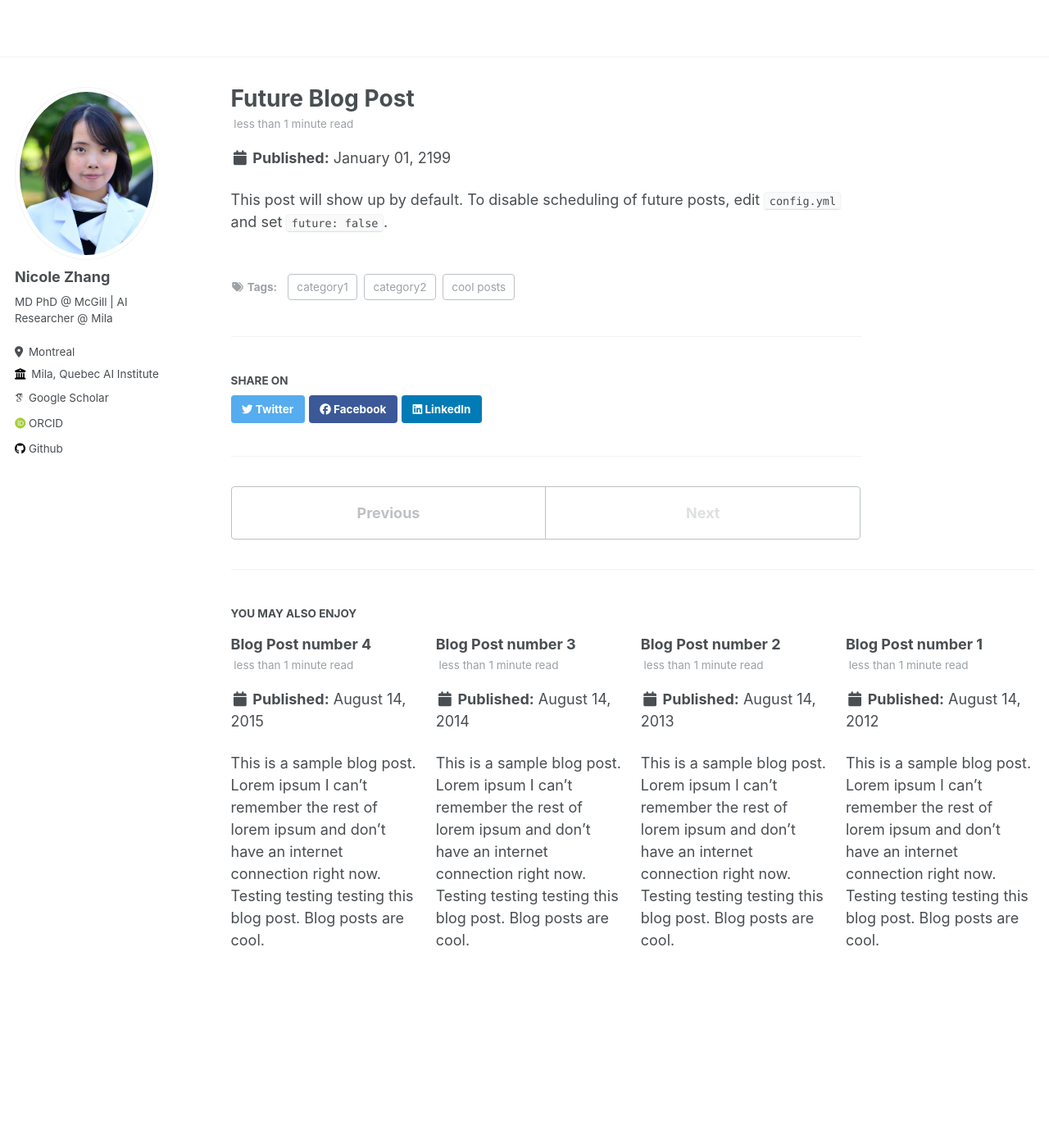
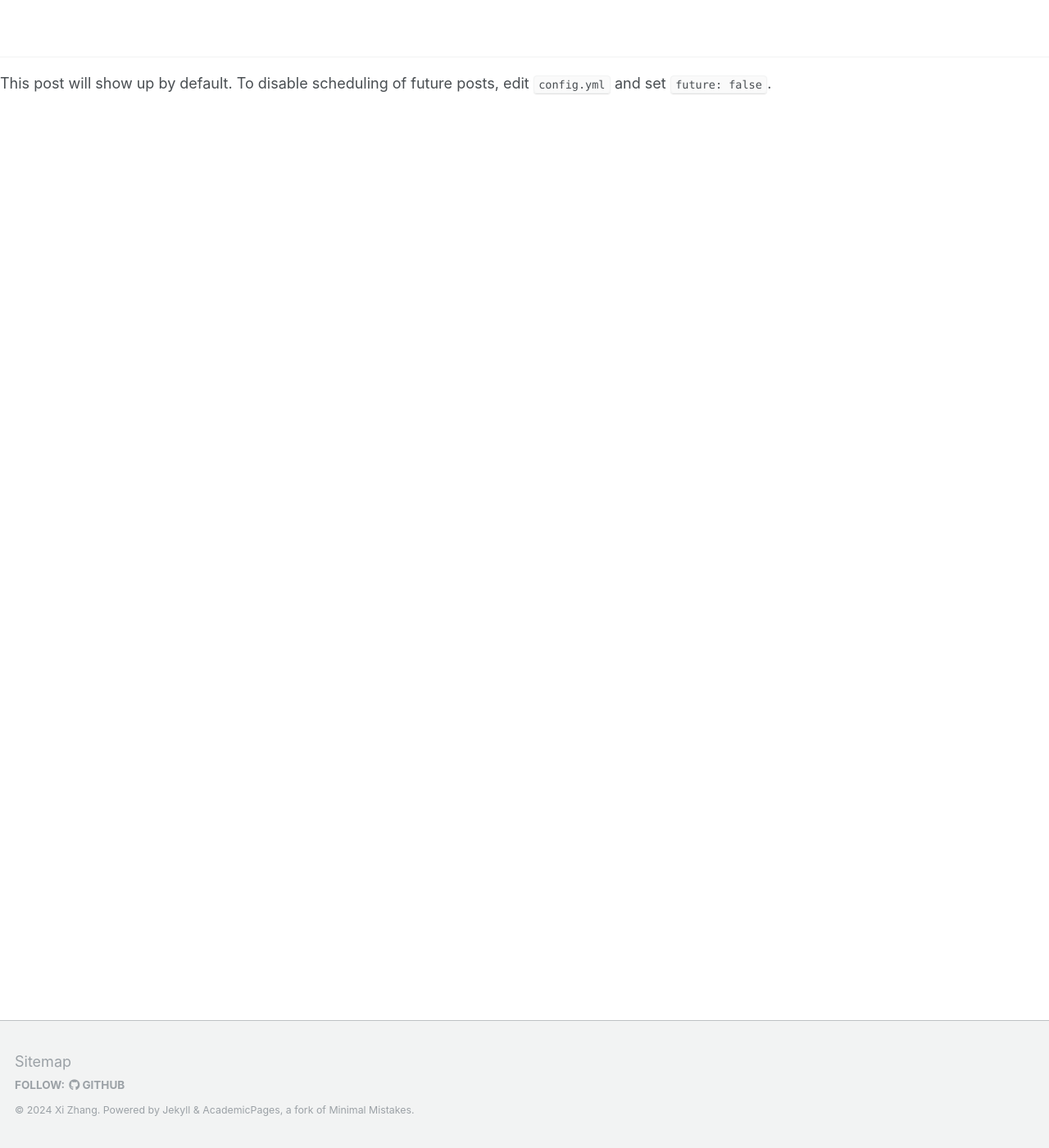
Before and after one commit to nZhangx/nZhangx.github.io, a Jekyll site: the page built from _posts/2199-01-01-future-post.md, in a window 1280 px wide and 1400 px high. Shown: the whole window at 82% size. Built offline with Jekyll 4.4.1, drawn with Linux system fonts in a browser that asks for light colours; some web fonts are replaced; our own code applies the rules of GitHub Pages for plain Markdown files; some of the changed lines change nothing that is shown; some of the changed text lies outside the part shown.

Commit message:
no other pages

```diff
--- a/_config.yml
+++ b/_config.yml
@@ -10,7 +10,7 @@
 locale                   : "en-US"
 title                    : "" # no title
 title_separator          : "-"
-name                     : &name "Your Name"
+name                     : &name "Xi Zhang"
 description              : &description "MD-PhD student at McGill University, studying Flow Matching (FM), Generative models"
 url                      : https://nzhangx.github.io # the base hostname & protocol for your site e.g. "https://mmistakes.github.io"
 baseurl                  : "" # the subpath of your site, e.g. "/blog"
@@ -215,60 +215,60 @@ collections:
 
 
 # Defaults
-defaults:
-  # _posts
-  - scope:
-      path: ""
-      type: posts
-    values:
-      layout: single
-      author_profile: true
-      read_time: true
-      comments: true
-      share: true
-      related: true
-  # _pages
-  - scope:
-      path: ""
-      type: pages
-    values:
-      layout: single
-      author_profile: true
-  # _teaching
-  - scope:
-      path: ""
-      type: teaching
-    values:
-      layout: single
-      author_profile: true
-      share: true
-      comments: true
-  # _publications
-  - scope:
-      path: ""
-      type: publications
-    values:
-      layout: single
-      author_profile: true
-      share: true
-      comments: true
-  # _portfolio
-  - scope:
-      path: ""
-      type: portfolio
-    values:
-      layout: single
-      author_profile: true
-      share: true
-      comment: true
-  # _talks
-  - scope:
-      path: ""
-      type: talks
-    values:
-      layout: talk
-      author_profile: true
-      share: true
+# defaults:
+  # # _posts
+  # - scope:
+  #     path: ""
+  #     type: posts
+  #   values:
+  #     layout: single
+  #     author_profile: true
+  #     read_time: true
+  #     comments: true
+  #     share: true
+  #     related: true
+  # # _pages
+  # - scope:
+  #     path: ""
+  #     type: pages
+  #   values:
+  #     layout: single
+  #     author_profile: true
+  # # _teaching
+  # - scope:
+  #     path: ""
+  #     type: teaching
+  #   values:
+  #     layout: single
+  #     author_profile: true
+  #     share: true
+  #     comments: true
+  # # _publications
+  # - scope:
+  #     path: ""
+  #     type: publications
+  #   values:
+  #     layout: single
+  #     author_profile: true
+  #     share: true
+  #     comments: true
+  # # _portfolio
+  # - scope:
+  #     path: ""
+  #     type: portfolio
+  #   values:
+  #     layout: single
+  #     author_profile: true
+  #     share: true
+  #     comment: true
+  # # _talks
+  # - scope:
+  #     path: ""
+  #     type: talks
+  #   values:
+  #     layout: talk
+  #     author_profile: true
+  #     share: true
 
 
 # Sass/SCSS
```
